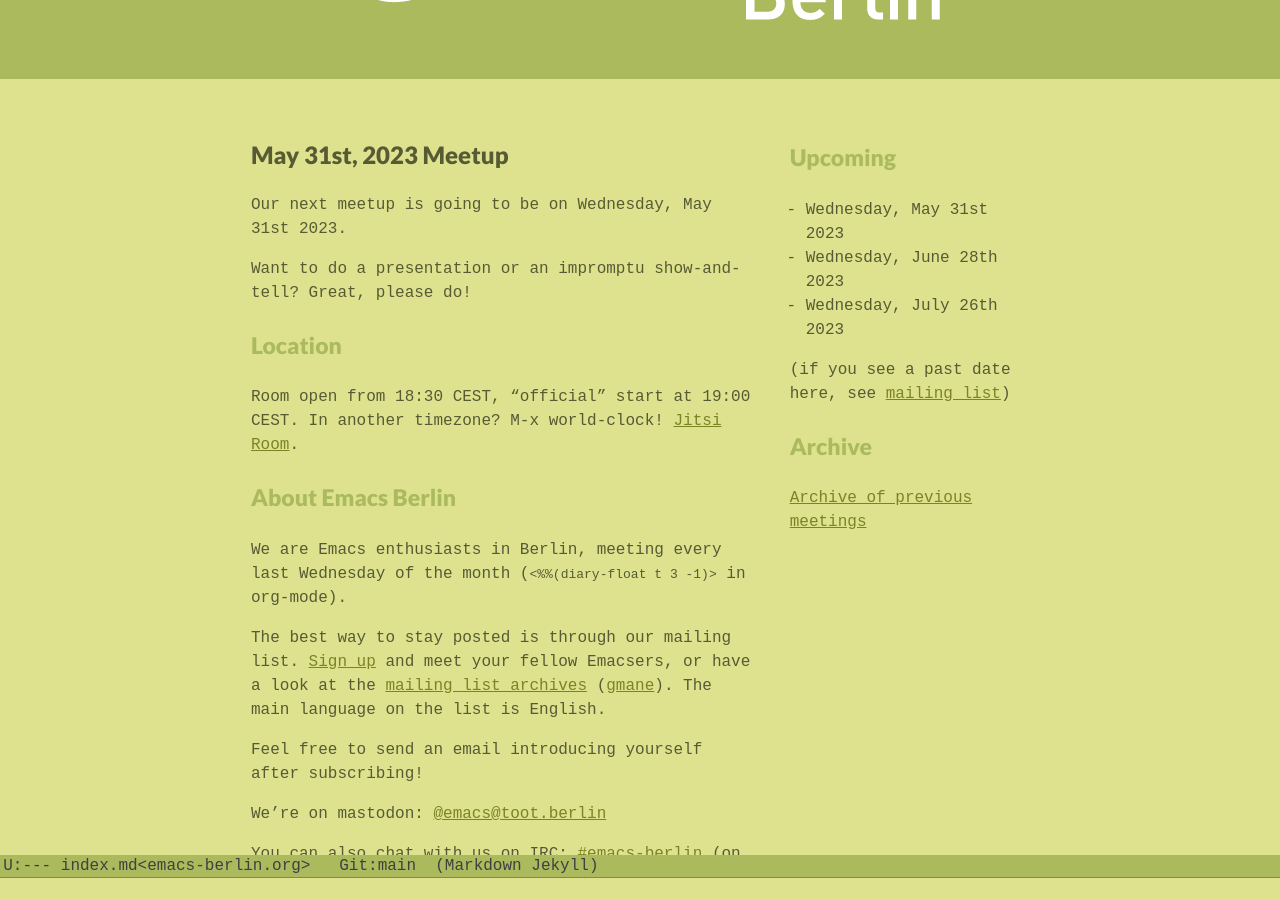
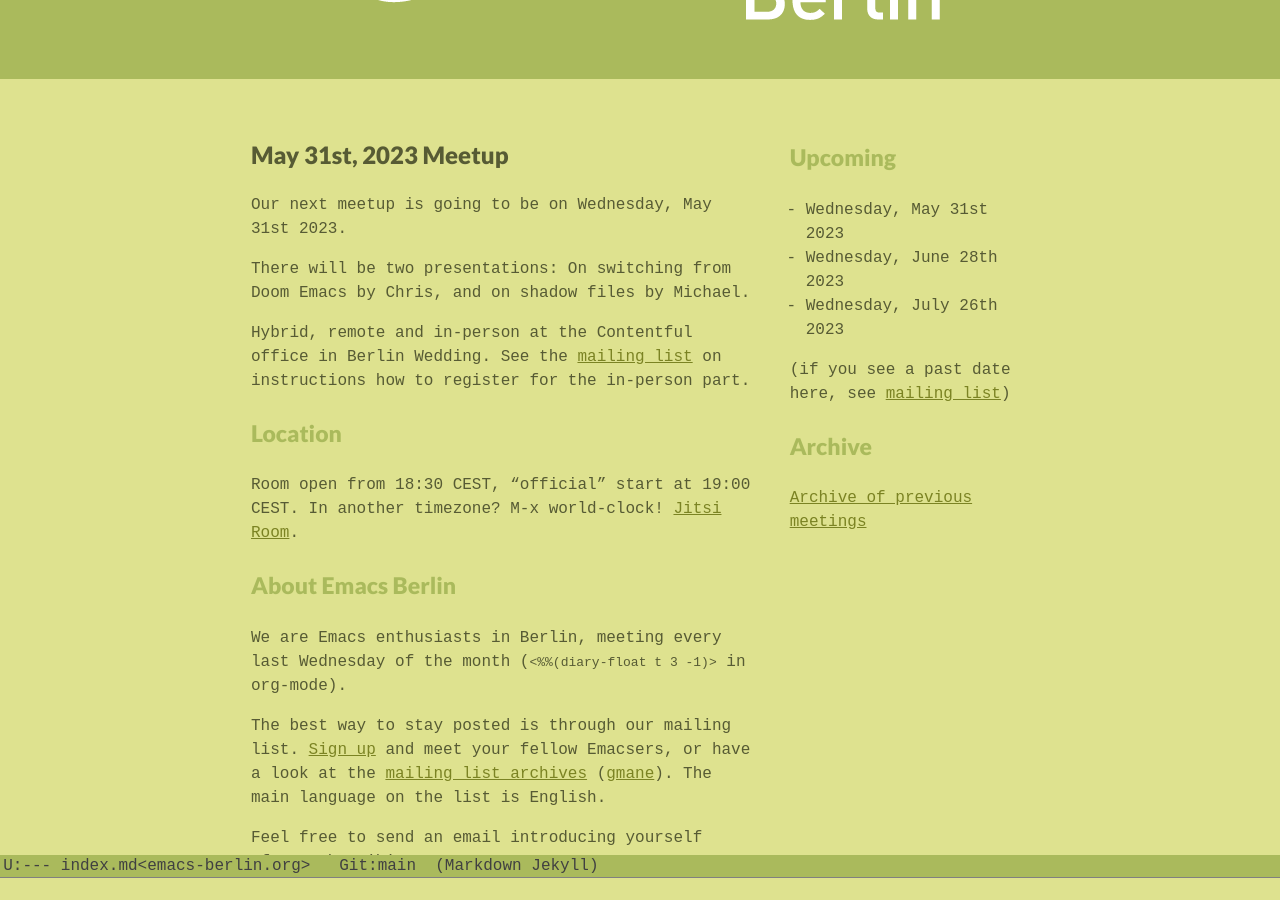
Before and after one commit to emacs-berlin/emacs-berlin.org, a Jekyll site: the page built from index.md, in a window 1280 px wide and 900 px high, scrolled down 330 px. Built offline with Jekyll 4.4.1, drawn with Linux system fonts in a browser that asks for light colours.

Commit message:
Two talks in May

```diff
--- a/index.md
+++ b/index.md
@@ -17,8 +17,12 @@
 
 Our next meetup is going to be on Wednesday, May 31st 2023.
 
-Want to do a presentation or an impromptu show-and-tell? Great, please
-do!
+There will be two presentations: On switching from Doom Emacs by
+Chris, and on shadow files by Michael.
+
+Hybrid, remote and in-person at the Contentful office in Berlin
+Wedding. See the [mailing list][mla] on instructions how to register
+for the in-person part.
 
 ### Location
 
```
